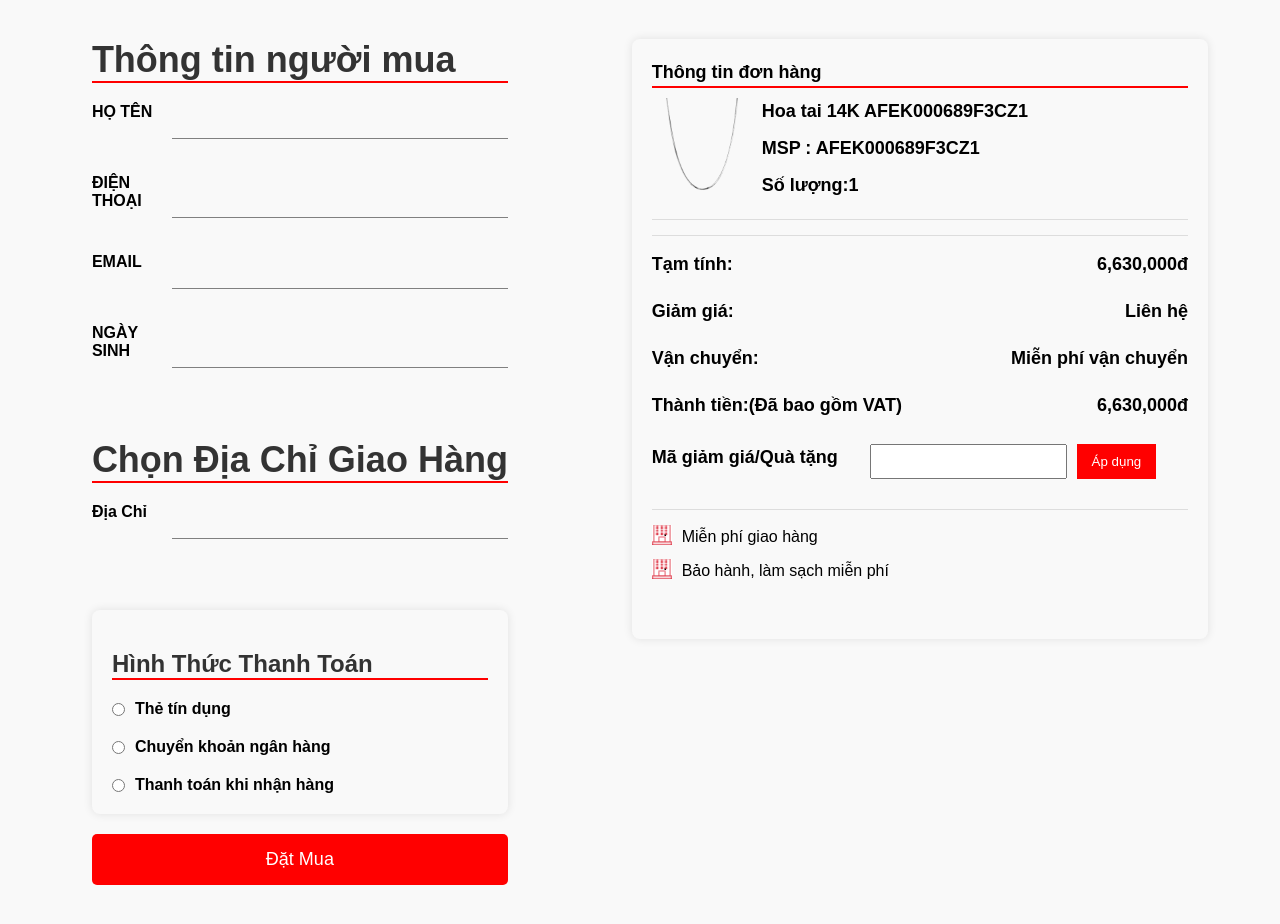
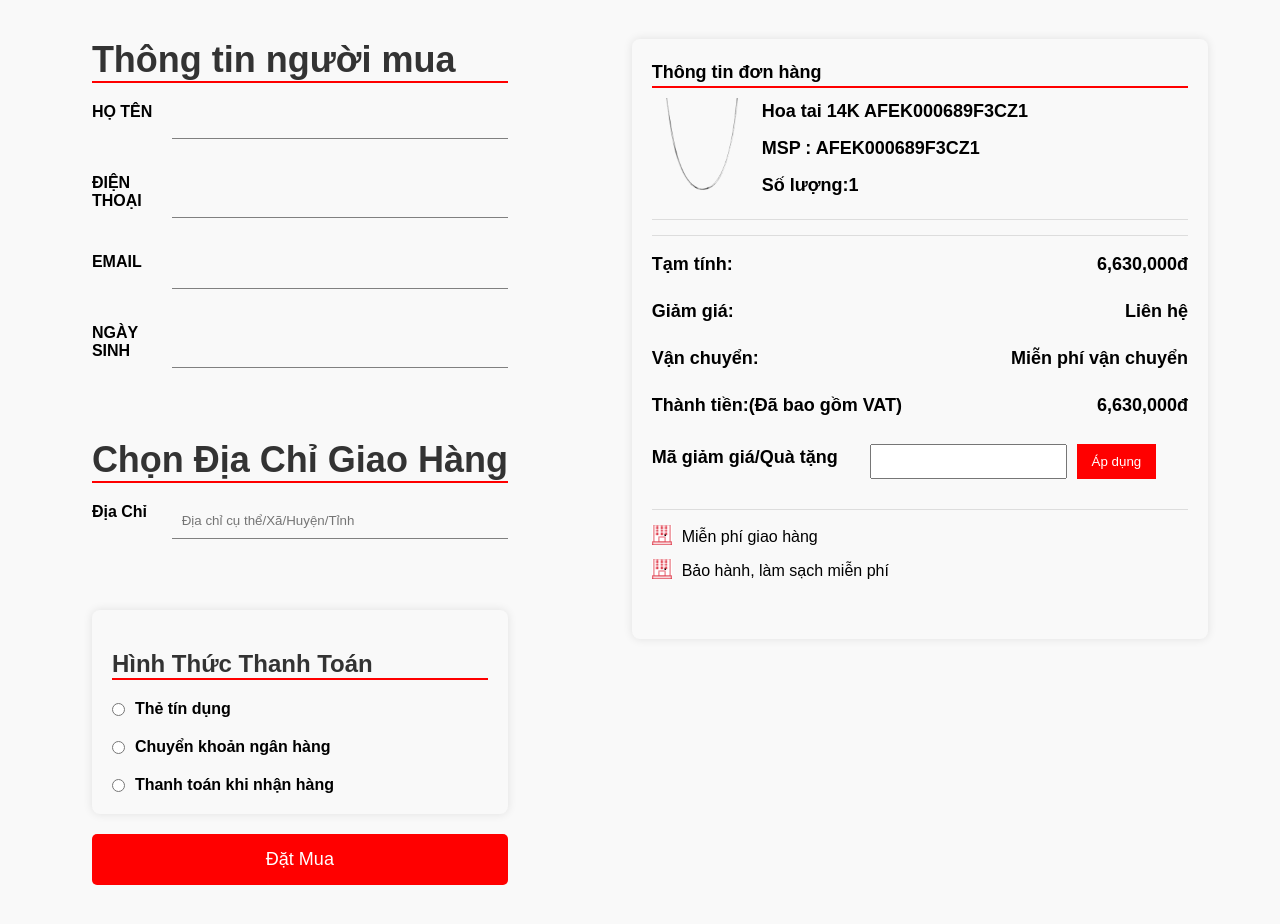
Before and after one commit to Minhcodedao/DuAn1, a PHP site: page /?act=thanhtoan in a window 1280 px wide. Shown: the part 228-1152 px from the top of the page. Run offline with PHP 8.4, Linux system fonts and the light colour scheme; data that the repository does not hold is empty; some libraries are stand-ins or nearby versions.

Commit message:
thanhtoan

```diff
--- a/css/style.css
+++ b/css/style.css
@@ -805,3 +805,4 @@
     font-size: 0.9vw;
     margin-left: 5px;
 }
+/* thanhtoan */
--- a/view/cart/thanhtoan.php
+++ b/view/cart/thanhtoan.php
@@ -286,8 +286,8 @@
             </div>
             <div class="formw-inf">
                 <div class="form-group">
-                    <label class="adrees" required> Địa Chỉ </label>
-                    <input type="text" class="adrees" name="adress" id="fullnamepayment" value="">
+                    <label class="adrees" required > Địa Chỉ </label>
+                    <input type="text" class="adrees" name="adress" id="fullnamepayment" placeholder="Địa chỉ cụ thể/Xã/Huyện/Tỉnh">
                 </div>
 
             </div>
```
